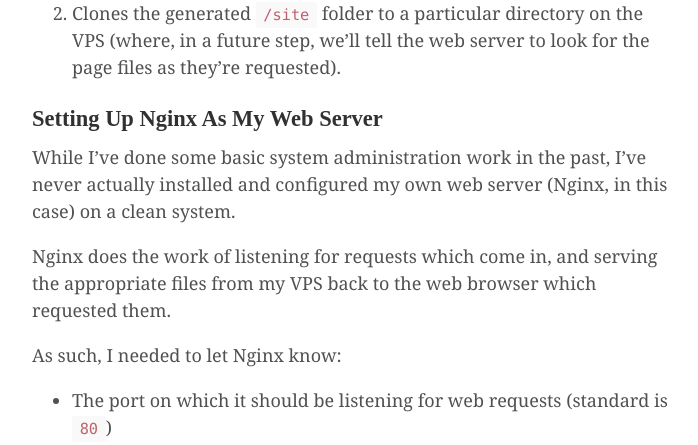
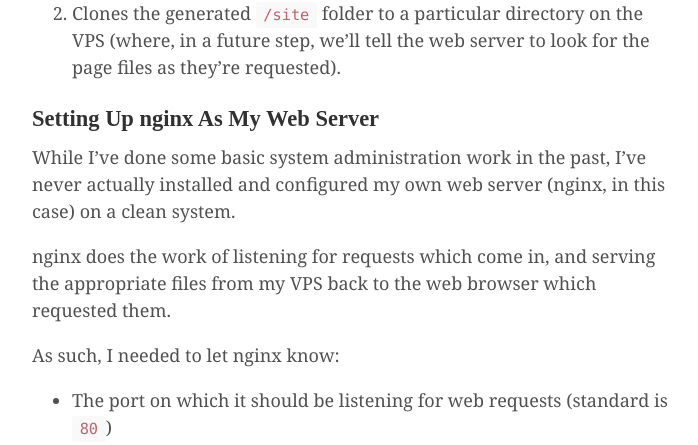
Before and after one commit to jasonmklug/multi-discipline, a Jekyll site: the page built from _posts/2014-10-16-the-making-of-multi-discipline.md, in a window 1280 px wide and 900 px high, scrolled down 2481 px. Shown: the part 154-599 px from the top of the window, without its empty margins (284-982 px from the left). Built offline with Jekyll 4.4.1, drawn with Linux system fonts in a browser that asks for light colours; Markdown is read by kramdown in place of the engine named in the settings; some of the changed text lies outside the part shown.

```diff
--- a/_posts/2014-10-03-the-making-of-multi-discipline.md
+++ b/_posts/2014-10-16-the-making-of-multi-discipline.md
@@ -23,7 +23,7 @@ I'm building out my own little corner of the web where I control the presentatio
 
 + Static Site Generator ([Jekyll](http://jekyllrb.com/))
 + VPS ([Digital Ocean](https://www.digitalocean.com/?refcode=896afa34ae98))
-+ Web Server ([Nginx](http://nginx.org/))
++ Web Server ([nginx](http://nginx.org/))
 + Programming Language ([Ruby](https://www.ruby-lang.org/))
 + Templating Language ([Liquid](http://liquidmarkup.org/))
 + Source Control ([Git](http://git-scm.com/))
@@ -53,13 +53,13 @@ The driving force of all that server-side processing is a Git `post-receive hook
 1. Tells Jekyll to turn my site's un-compiled content files, layout partials, and assets into a functioning and inter-linked set of web pages (in other words, makes the disparate parts into a proper web site).
 2. Clones the generated `/site` folder to a particular directory on the VPS (where, in a future step, we'll tell the web server to look for the page files as they're requested).
 
-### Setting Up Nginx As My Web Server
+### Setting Up nginx As My Web Server
 
-While I've done some basic system administration work in the past, I've never actually installed and configured my own web server (Nginx, in this case) on a clean system.
+While I've done some basic system administration work in the past, I've never actually installed and configured my own web server (nginx, in this case) on a clean system.
 
-Nginx does the work of listening for requests which come in, and serving the appropriate files from my VPS back to the web browser which requested them.
+nginx does the work of listening for requests which come in, and serving the appropriate files from my VPS back to the web browser which requested them.
 
-As such, I needed to let Nginx know:
+As such, I needed to let nginx know:
 
 + The port on which it should be listening for web requests (standard is `80`)
 + The IP address from which it is serving (the IP address of my DigitalOcean Droplet)
```
